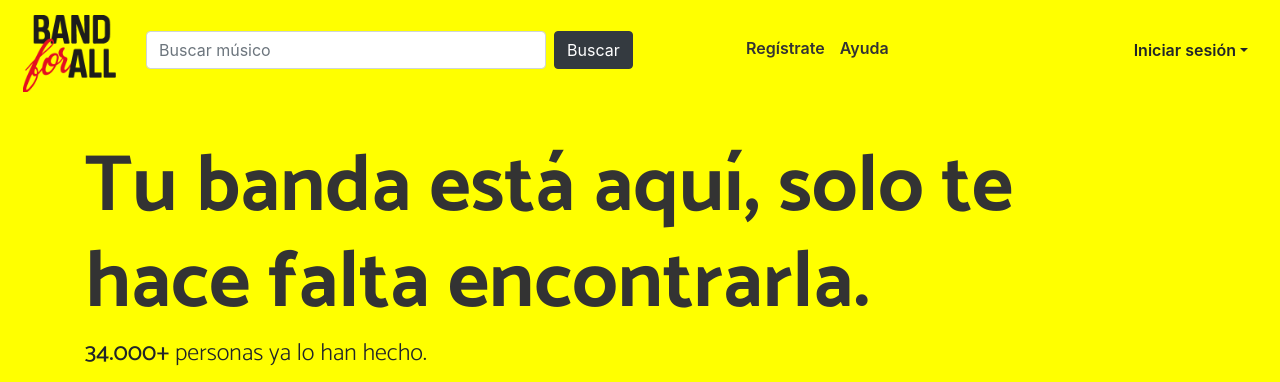
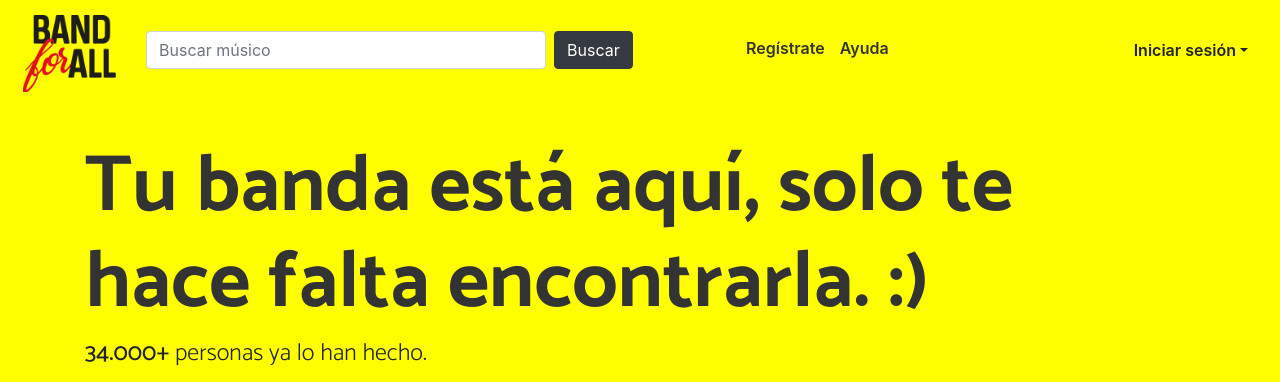
Before and after one commit to giselacruzprim/BandForAll, a React (Vite) app: page / in a window 1280 px wide. Shown: the top 382 px of the page. Built offline with nearby package versions, Linux system fonts and the light colour scheme.

Commit message:
canvi h1 frase

```diff
--- a/src/Presentacion.jsx
+++ b/src/Presentacion.jsx
@@ -11,7 +11,7 @@ class Presentacion extends React.Component {
           <div className="row">
             <div className="col">
               <h1 className="fraseWeb">
-              Tu banda está aquí, solo te hace falta encontrarla.
+              Tu banda está aquí, solo te hace falta encontrarla. :)
               </h1>
               <h4 className="fraseWeb2"><span>34.000+</span> personas ya lo han hecho.</h4>
             </div>
```
